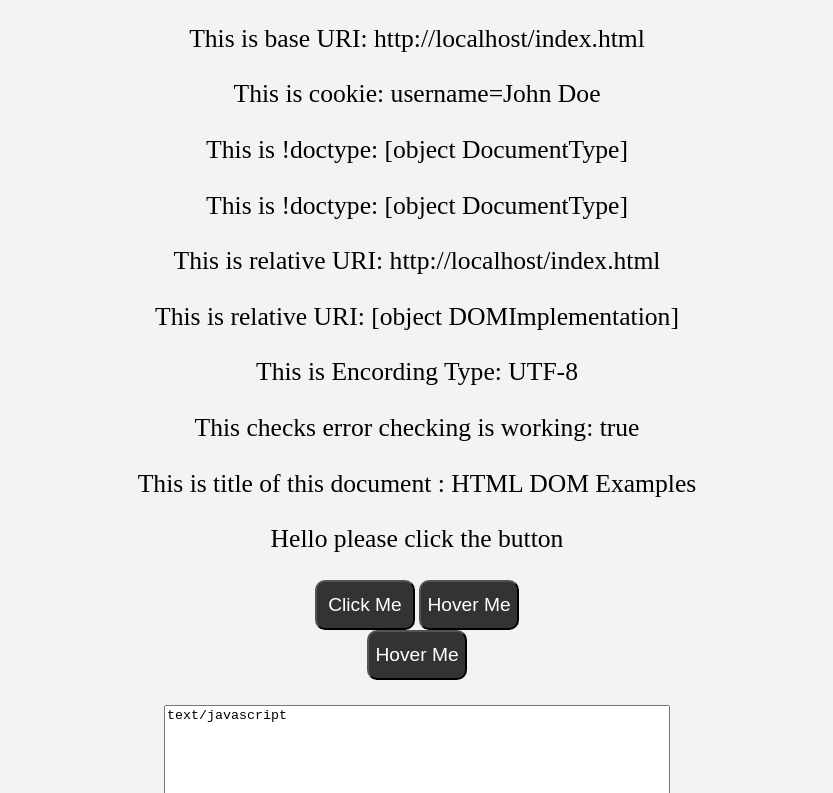
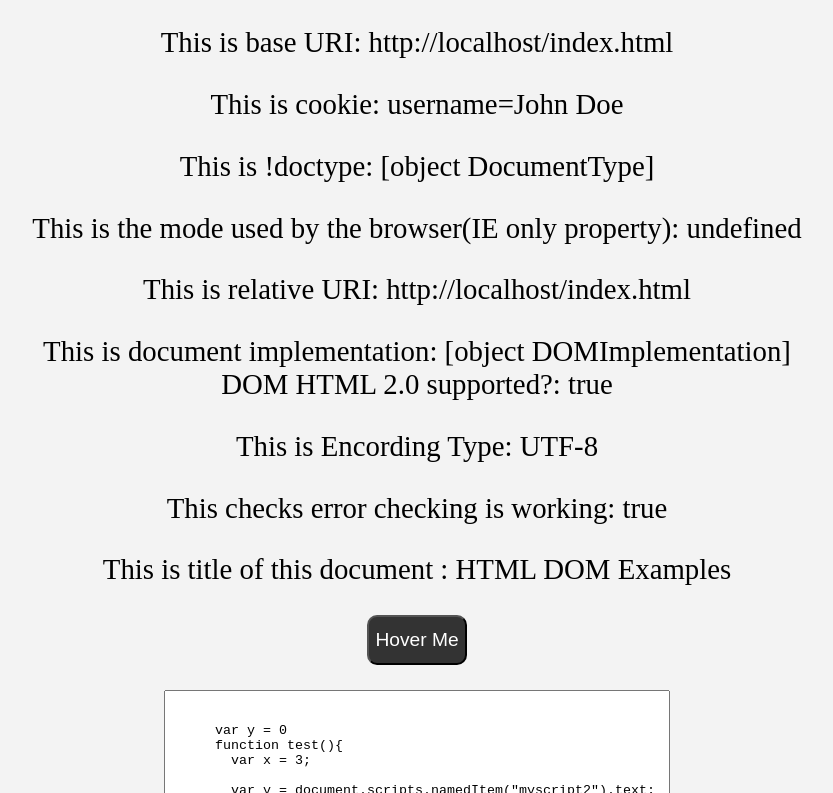
Before and after one commit to nobuyuki-tono/html-101---HTML-DOM-Examples, a plain HTML site: page index.html in a window 1280 px wide. Shown: the part 159-952 px from the top of the page, without its empty margins (223-1056 px from the left). Drawn offline with Linux system fonts and the light colour scheme.

Commit message:
added code to get document.Mode

```diff
--- a/css/style.css
+++ b/css/style.css
@@ -15,7 +15,7 @@ h2{
 }
 
 p{
-  font-size: 1.6rem;
+  font-size: 1.8rem;
   text-align:center;
 }
 
--- a/index.html
+++ b/index.html
@@ -9,7 +9,7 @@
     <meta name="viewport" content="width=device-width, initial-scale=1.0">
 
   </head>
-  <body onload="changeText()">
+  <body onload="changeText(), test()">
     <h1>HTML DOM Example</h1>
     <h2>Assignmrnt</h2>
     <p id="p1">Hello please click the button</p>
@@ -21,12 +21,9 @@
     <p id="p7">Hello please click the button</p>
     <p id="p8">Hello please click the button</p>
     <p id="p9">Hello please click the button</p>
-    <p id="p10">Hello please click the button</p>
 
     <div id="button">
-      <button id="btn1" onclick="changeText2()">Click Me</button>
       <button id="btn2" onmouseover="mouseOver()" onmouseout="mouseOut()">Hover Me</button><br>
-      <button id="btn3" onclick="test()">Hover Me</button><br>
     </div>
 
     <div id="input">
@@ -42,7 +39,9 @@
         var x = 3;
 
         var y = document.scripts.namedItem("myscript2").text;
-        document.getElementById('p10').innerHTML= y;
+        document.getElementById('inputText').value = y;
+
+        var x ="I don't know how to get external Js file code though I can get internal js code";
       }
     </script>
   </body>
--- a/js/app.js
+++ b/js/app.js
@@ -5,7 +5,7 @@ document.strictErrorChecking = true;
 var baseUri = document.baseURI;
 var cookie = document.cookie;
 var doctype = document.doctype;
-// var doctype2 = window.doctype;
+var docMode = document.Mode;
 var relativeUri = document.documentURI;
 var domImplementation = document.implementation;
 var encordingType = document.inputEncoding;
@@ -13,15 +13,18 @@ var errorcheck = document.strictErrorChecking;
 var title = document.title;
 var script = document.scripts.namedItem("myscript").type;
 // var script2 = document.scripts.namedItem("myscript2").text;
+var modName = "HTML";
+var modVer = "2.0";
+var test2 = document.implementation.hasFeature(modName, modVer);
 
 
 function changeText(){
   document.getElementById('p1').innerHTML="This is base URI: " + baseUri;
   document.getElementById('p2').innerHTML="This is cookie: " + cookie;
   document.getElementById('p3').innerHTML="This is !doctype:  " + doctype;
-  document.getElementById('p4').innerHTML="This is !doctype:  " + doctype;
+  document.getElementById('p4').innerHTML="This is the mode used by the browser(IE only property):  " + docMode;
   document.getElementById('p5').innerHTML="This is relative URI:  " + relativeUri;
-  document.getElementById('p6').innerHTML="This is relative URI:  " + domImplementation;
+  document.getElementById('p6').innerHTML="This is document implementation:  " + domImplementation + "<br>"+"DOM " + modName + " " + modVer + " supported?: " + test2;
   document.getElementById('p7').innerHTML="This is Encording Type:  " + encordingType;
   document.getElementById('p8').innerHTML="This checks error checking is working:  " + errorcheck;
   document.getElementById('p9').innerHTML="This is title of this document :  " + title;
@@ -31,9 +34,6 @@ function changeText(){
 
 }
 
-function changeText2(){
-  document.getElementById('p1').innerHTML="Hello World";
-}
 
 function mouseOver(){
 //   document.getElementById('btn2').style.visibility ="hidden";
```
